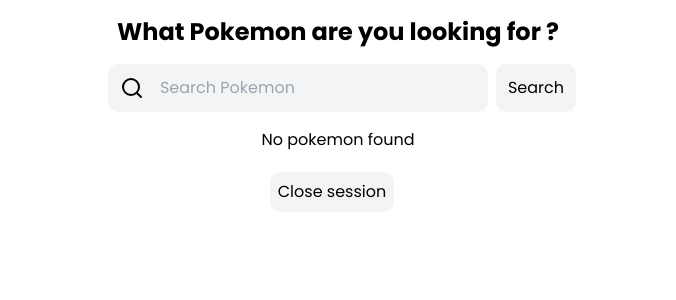
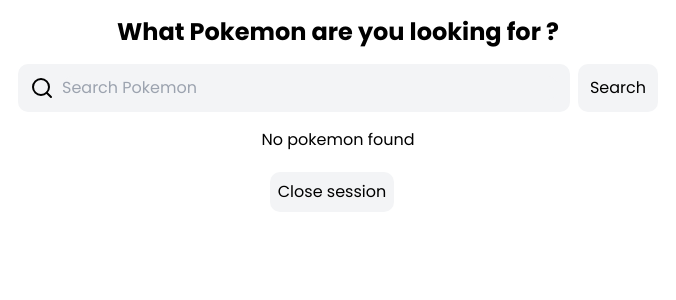
Before and after one commit to NNunezMedina/pokedex-react-app, a React (Vite) app: page /pokedex-react-app/home in a window 1280 px wide. Shown: the top 300 px of the page, without its empty margins (302-978 px from the left). Built offline with nearby package versions, Linux system fonts and the light colour scheme.

Commit message:
"ADD styles"

```diff
--- a/src/components/Home.jsx
+++ b/src/components/Home.jsx
@@ -35,11 +35,11 @@
           What Pokemon are you looking for {user}?
         </h1>
       </div>
-      <div className="flex">
-      <div className="flex items-center mt-4 bg-gray-100 rounded-[10px] ml-2 p-3 gap-4">
+      <div className="flex items-center mt-4 w-full">
+      <div className="flex flex-grow items-center bg-gray-100 rounded-[10px] p-3 gap-2">
         <Search />
         <input
-          className=" bg-gray-100 rounded-[10px] focus:outline-none"
+          className="bg-gray-100 rounded-[10px] focus:outline-none flex-grow"
           type="text"
           placeholder="Search Pokemon"
           value={input}
@@ -47,7 +47,7 @@
           onKeyDown={handleKeyDown}
         />
       </div>
-        <button className="flex items-center mt-4 bg-gray-100 rounded-[10px] ml-2 p-3 gap-4  hover:bg-gray-300 " onClick={handleClick}>Search</button>
+        <button className="bg-gray-100 rounded-[10px] p-3 hover:bg-gray-300 ml-2" onClick={handleClick}>Search</button>
       </div>
         <div className="flex flex-col items-center mt-4">
           {pokemonData?
```
